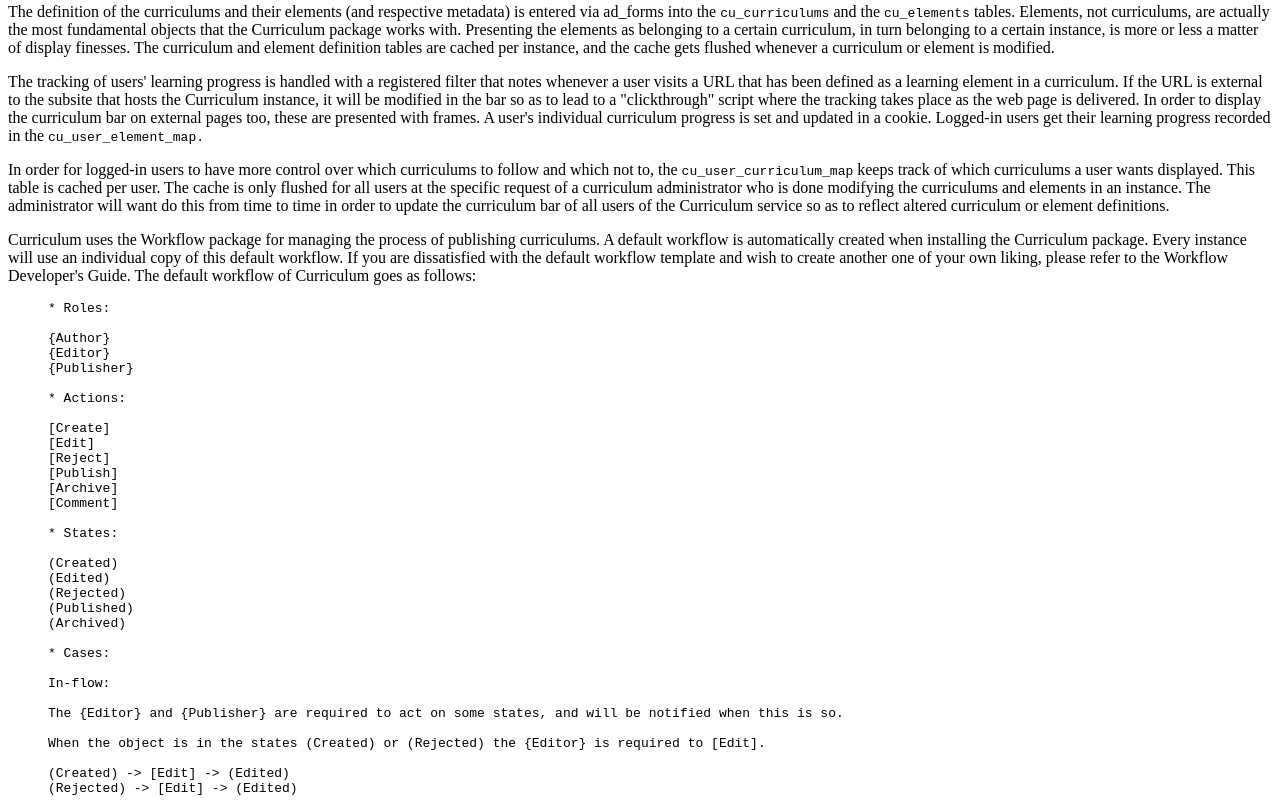
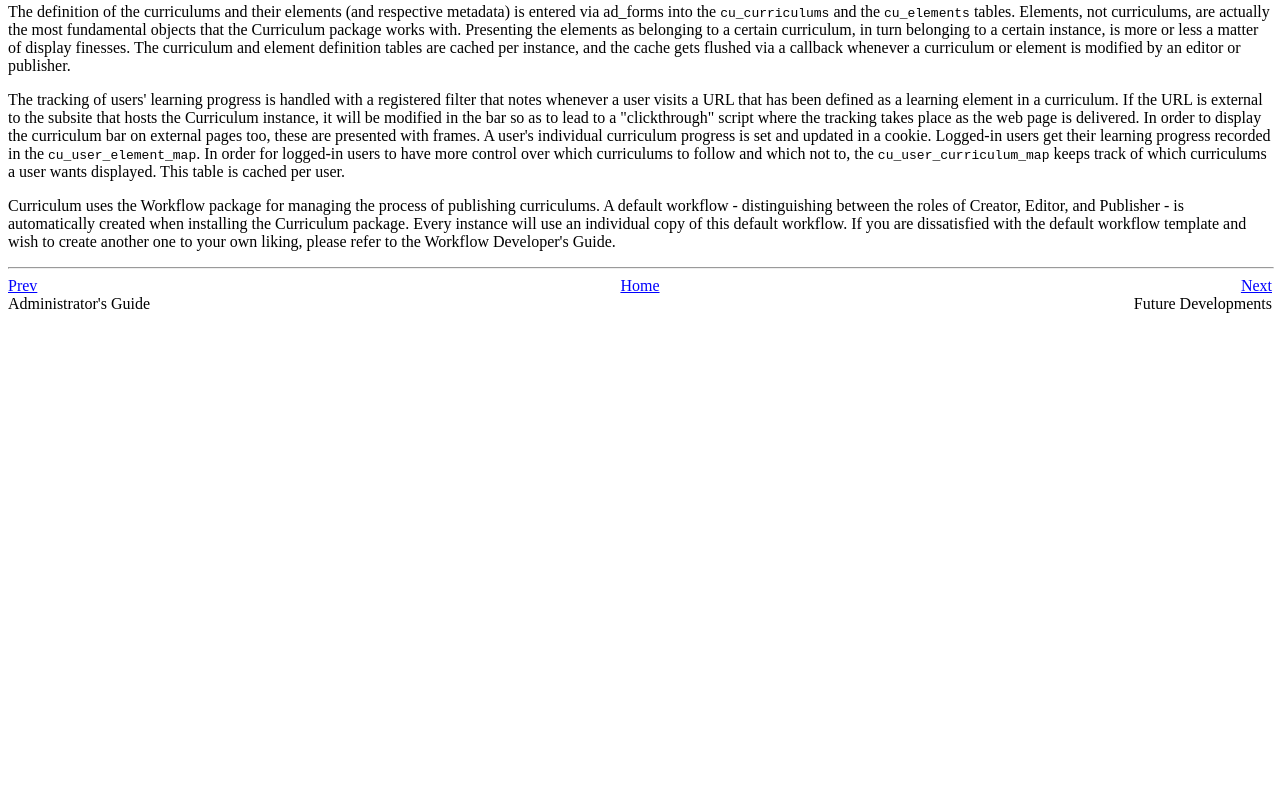
Before and after one commit to openacs/curriculum, a plain HTML site: page www/doc/dev.html in a window 1280 px wide. Shown: the part 219-1020 px from the top of the page. After the commit the page ends 800 px from the top, so only its background shows below. Drawn offline with Linux system fonts and the light colour scheme.

Commit message:
Minor documentation changes.

```diff
--- a/www/doc/dev.html
+++ b/www/doc/dev.html
@@ -82,89 +82,17 @@ CLASS="COMPUTEROUTPUT"
 > and the <SAMP
 CLASS="COMPUTEROUTPUT"
 >cu_elements</SAMP
-> tables. Elements, not curriculums, are actually the most fundamental objects that the Curriculum package works with. Presenting the elements as belonging to a certain curriculum, in turn belonging to a certain instance, is more or less a matter of display finesses. The curriculum and element definition tables are cached per instance, and the cache gets flushed whenever a curriculum or element is modified.</P
+> tables. Elements, not curriculums, are actually the most fundamental objects that the Curriculum package works with. Presenting the elements as belonging to a certain curriculum, in turn belonging to a certain instance, is more or less a matter of display finesses. The curriculum and element definition tables are cached per instance, and the cache gets flushed via a callback whenever a curriculum or element is modified by an editor or publisher.</P
 ><P
 >The tracking of users' learning progress is handled with a registered filter that notes whenever a user visits a URL that has been defined as a learning element in a curriculum. If the URL is external to the subsite that hosts the Curriculum instance, it will be modified in the bar so as to lead to a "clickthrough" script where the tracking takes place as the web page is delivered. In order to display the curriculum bar on external pages too, these are presented with frames. A user's individual curriculum progress is set and updated in a cookie. Logged-in users get their learning progress recorded in the <SAMP
 CLASS="COMPUTEROUTPUT"
->cu_user_element_map.</SAMP
-></P
-><P
->In order for logged-in users to have more control over which curriculums to follow and which not to, the <SAMP
+>cu_user_element_map</SAMP
+>. In order for logged-in users to have more control over which curriculums to follow and which not to, the <SAMP
 CLASS="COMPUTEROUTPUT"
 >cu_user_curriculum_map</SAMP
-> keeps track of which curriculums a user wants displayed. This table is cached per user. The cache is only flushed for all users at the specific request of a curriculum administrator who is done modifying the curriculums and elements in an instance. The administrator will want do this from time to time in order to update the curriculum bar of all users of the Curriculum service so as to reflect altered curriculum or element definitions.</P
+> keeps track of which curriculums a user wants displayed. This table is cached per user.</P
 ><P
->Curriculum uses the Workflow package for managing the process of publishing curriculums. A default workflow is automatically created when installing the Curriculum package. Every instance will use an individual copy of this default workflow. If you are dissatisfied with the default workflow template and wish to create another one of your own liking, please refer to the Workflow Developer's Guide. The default workflow of Curriculum goes as follows:</P
-><P
-><A
-NAME="AEN55"
-></A
-><BLOCKQUOTE
-CLASS="BLOCKQUOTE"
-><PRE
-CLASS="SCREEN"
->* Roles:
-
-{Author}
-{Editor}
-{Publisher}
-
-* Actions:
-
-[Create]
-[Edit]
-[Reject]
-[Publish]
-[Archive]
-[Comment]
-
-* States:
-
-(Created)
-(Edited)
-(Rejected)
-(Published)
-(Archived)
-
-* Cases:
-
-In-flow:
-
-The {Editor} and {Publisher} are required to act on some states, and will be notified when this is so.
-
-When the object is in the states (Created) or (Rejected) the {Editor} is required to [Edit].
-
-(Created) -&#62; [Edit] -&#62; (Edited)
-(Rejected) -&#62; [Edit] -&#62; (Edited)
-
-When the object is in the state (Edited) the {Publisher} is required to [Reject] or [Publish].
-
-(Edited) -&#62; [Reject] -&#62; (Rejected)
-(Edited) -&#62; [Publish] -&#62; (Published)
-
-Out-of-flow:
-
-The {Author}, {Editor}, and {Publisher} are free to act in different ways on different states.
-
-The {Author} can always [Create] objects, and then the {Editor} is required to [Edit].
-
-[Create] -&#62; (Created)
-
-The {Editor} can always [Edit] objects, and then the {Publisher} is required to either [Reject] or [Publish].
-
-(Edited) -&#62; [Edit] -&#62; (Edited)
-(Published) -&#62; [Edit] -&#62; (Edited)
-(Archived) -&#62; [Edit] -&#62; (Edited)
-
-The {Publisher} can always [Archive] objects that are (Published), and [Publish] objects that are (Archived).
-
-(Published) -&#62; [Archive] -&#62; (Archived)
-(Archived) -&#62; [Publish] -&#62; (Published)
-
-All roles can [Comment] the workflow process without this having any effect on the states.
-      </PRE
-></BLOCKQUOTE
-></P
+>Curriculum uses the Workflow package for managing the process of publishing curriculums. A default workflow - distinguishing between the roles of Creator, Editor, and Publisher - is automatically created when installing the Curriculum package. Every instance will use an individual copy of this default workflow. If you are dissatisfied with the default workflow template and wish to create another one to your own liking, please refer to the Workflow Developer's Guide.</P
 ></DIV
 ><DIV
 CLASS="NAVFOOTER"
```
Also changed, not shown: www/doc/admin.html (+2 -2 lines), www/doc/user.html (+3 -3 lines), 1 other file.
